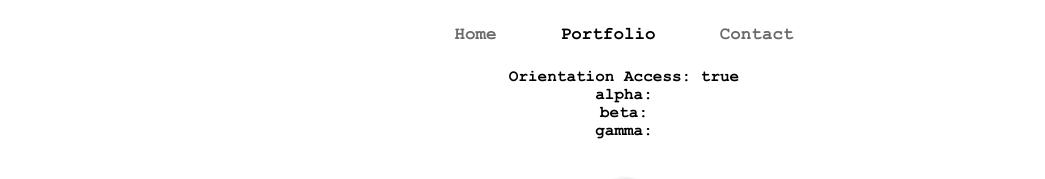
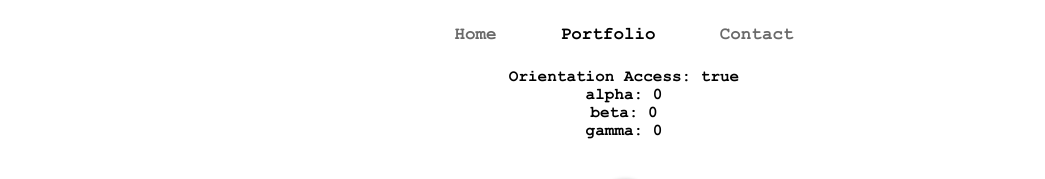
Before and after one commit to JO-OLADEJI/portfolio, a React (Create React App) app: page /portfolio in a window 1280 px wide. Shown: the top 179 px of the page, without its empty margins (16-1061 px from the left). Built offline with nearby package versions, Linux system fonts and the light colour scheme.

Commit message:
debug: round x,y,z orientation to whole numbers

```diff
--- a/package.json
+++ b/package.json
@@ -25,7 +25,8 @@
     "start": "react-scripts start",
     "build": "react-scripts build",
     "test": "react-scripts test",
-    "eject": "react-scripts eject"
+    "eject": "react-scripts eject",
+    "serve": "yarn build && serve -s build"
   },
   "eslintConfig": {
     "extends": [
@@ -44,5 +45,8 @@
       "last 1 firefox version",
       "last 1 safari version"
     ]
+  },
+  "devDependencies": {
+    "serve": "^14.2.1"
   }
 }
--- a/src/pages/Portfolio.tsx
+++ b/src/pages/Portfolio.tsx
@@ -79,9 +79,15 @@ const Portfolio = (): JSX.Element => {
           Orientation Access: {`${orientationAccess}`}
         </p>
         {error && <p>{`${error}`}</p>}
-        <p style={{ fontWeight: "bold " }}>alpha: {orientation?.alpha}</p>
-        <p style={{ fontWeight: "bold " }}>beta: {orientation?.beta}</p>
-        <p style={{ fontWeight: "bold " }}>gamma: {orientation?.gamma}</p>
+        <p style={{ fontWeight: "bold " }}>
+          alpha: {Math.round(orientation?.alpha ?? 0)}
+        </p>
+        <p style={{ fontWeight: "bold " }}>
+          beta: {Math.round(orientation?.beta ?? 0)}
+        </p>
+        <p style={{ fontWeight: "bold " }}>
+          gamma: {Math.round(orientation?.gamma ?? 0)}
+        </p>
       </div>
       <ContentLayer
         $isMenuOpen={globalContext.isMenuOpen}
```
Also changed, not shown: 1 other file (tests, documents, lock files or other folders).
